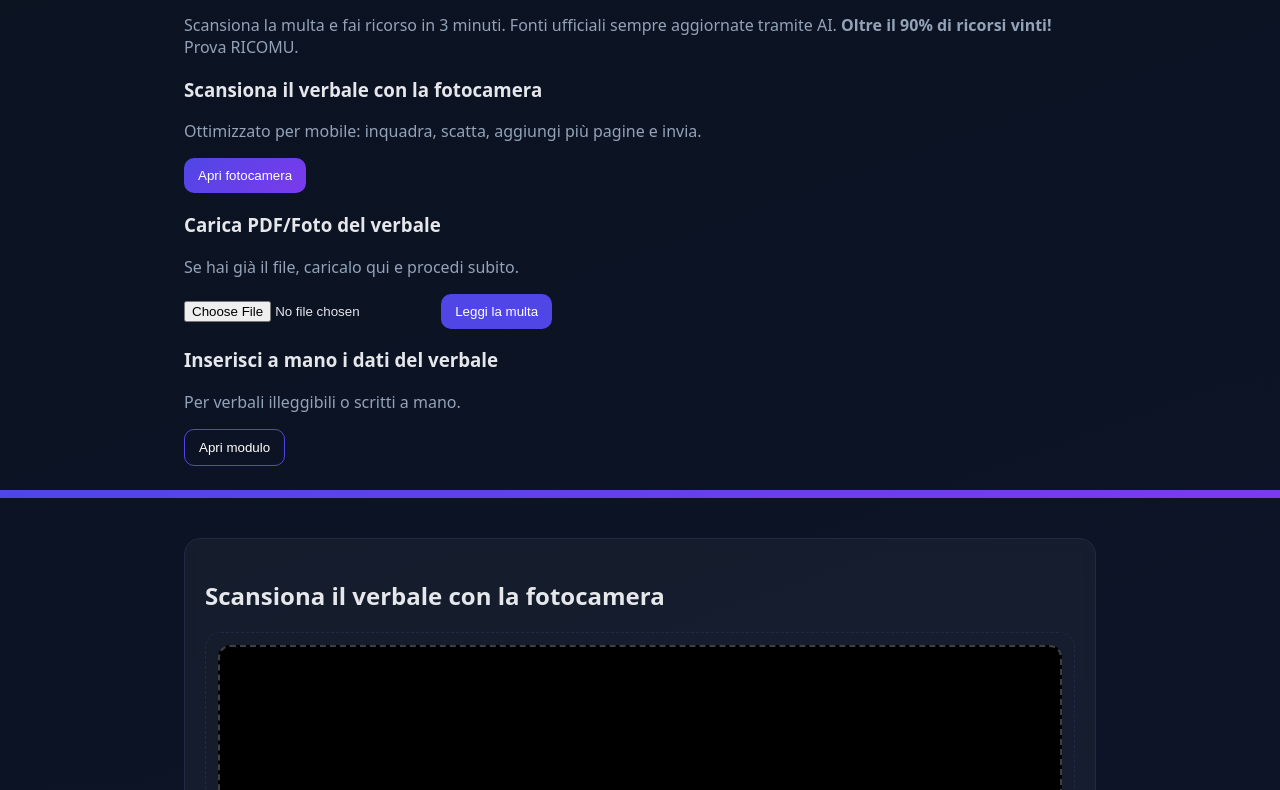
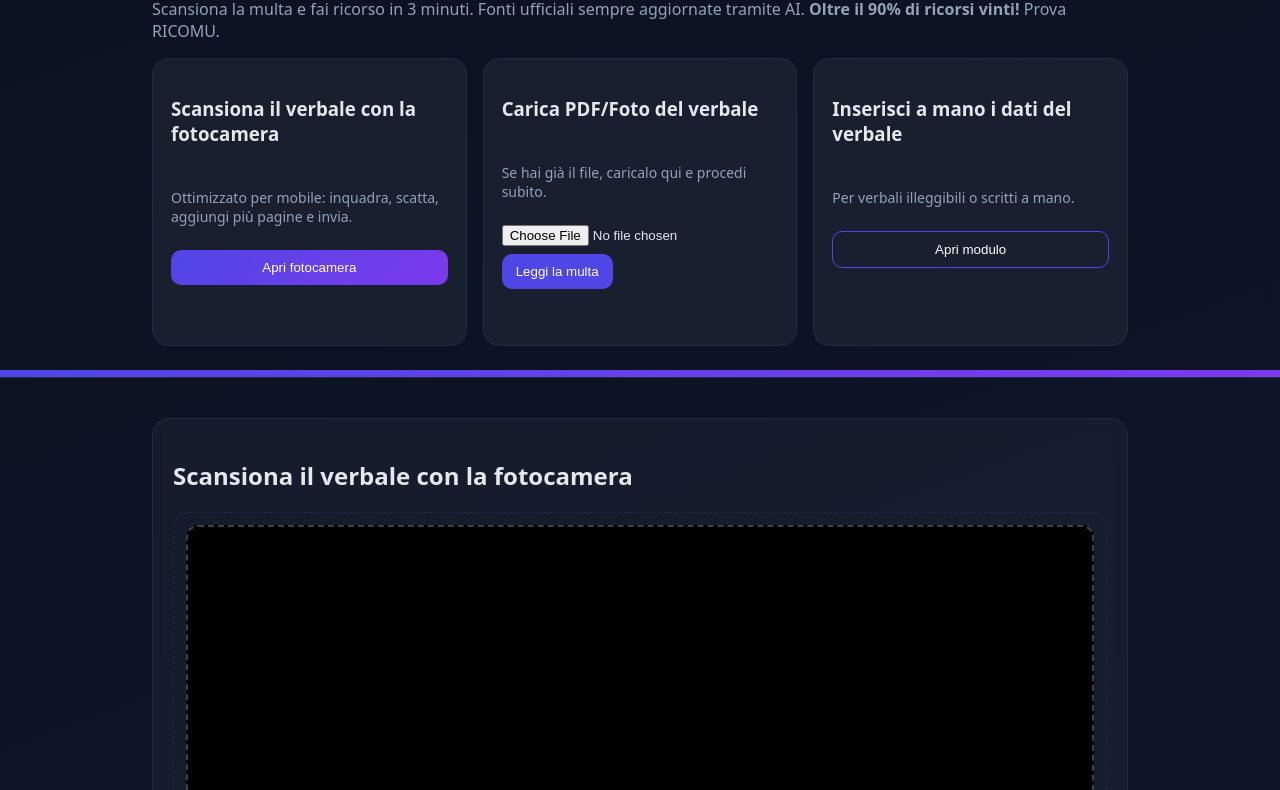
Before and after one commit to Emmand87/ricomu-app, a website: page public/index.html in a window 1280 px wide. Shown: the part 128-918 px from the top of the page. Drawn offline with Linux system fonts and the light colour scheme.

Commit message:
Update styles.css

```diff
--- a/public/styles.css
+++ b/public/styles.css
@@ -12,17 +12,19 @@
 }
 *{box-sizing:border-box}
 html,body{margin:0;padding:0;background:linear-gradient(160deg,var(--bg),var(--bg-soft));color:var(--text);font-family:system-ui,-apple-system,Segoe UI,Roboto,Arial,sans-serif}
-.container{max-width:960px;margin:0 auto;padding:24px}
+.container{max-width:1024px;margin:0 auto;padding:24px}
 .header{position:relative;overflow:hidden}
-.header-inner{padding:48px 24px 24px}
+.header-inner{padding:32px 24px 16px}
 .brand{display:flex;align-items:center;gap:12px}
 .logo{width:40px;height:40px;border-radius:12px;background:linear-gradient(135deg,var(--primary),var(--primary-2));display:grid;place-items:center;font-weight:700}
-.tagline{color:var(--muted);margin:8px 0 16px}
-.hero-wave{height:8px;background:linear-gradient(90deg,var(--primary),var(--primary-2))}
+.tagline{color:var(--muted);margin:8px 0 16px;max-width:980px}
+.hero-wave{height:8px;background:linear-gradient(90deg,var(--primary),var(--primary-2));border-bottom:1px solid var(--border)}
 .card{background:rgba(255,255,255,0.04);border:1px solid var(--border);border-radius:16px;padding:20px;margin:16px 0;backdrop-filter:blur(6px)}
 .muted{color:var(--muted)}
+.small{font-size:14px}
 .grid{display:grid;grid-template-columns:1fr 1fr;gap:12px}
 @media (max-width:720px){.grid{grid-template-columns:1fr}}
+
 .btn{display:inline-block;background:var(--primary);color:#fff;padding:10px 14px;border-radius:10px;border:0;cursor:pointer;text-decoration:none}
 .btn:hover{opacity:.95}
 .btn-ghost{background:transparent;border:1px solid var(--border)}
@@ -30,8 +32,24 @@
 .btn-primary{background:linear-gradient(135deg,var(--primary),var(--primary-2))}
 .btn-success{background:var(--success)}
 .footer{border-top:1px solid var(--border);margin-top:24px}
-.header .cta-row{display:flex;gap:12px;flex-wrap:wrap}
 
+/* HERO: 3 box prima schermata */
+.hero-grid{
+  display:grid; gap:16px;
+  grid-template-columns: repeat(3, 1fr);
+  margin:16px 0 8px;
+}
+@media (max-width:920px){ .hero-grid{ grid-template-columns:1fr; } }
+.hero-card{
+  background:rgba(255,255,255,0.05);
+  border:1px solid var(--border);
+  border-radius:16px; padding:18px;
+  display:flex; flex-direction:column; gap:10px;
+  min-height: 180px;
+}
+.upload-inline{display:flex;gap:8px;flex-wrap:wrap;align-items:center}
+
+/* CAMERA */
 .camera{position:relative;border-radius:16px;overflow:hidden;border:1px dashed var(--border);padding:12px}
 #camVideo,#camCanvas{width:100%;border-radius:12px;background:#000;aspect-ratio:3/4;object-fit:cover}
 .cam-overlay{position:absolute;inset:12px;border:2px dashed rgba(255,255,255,.25);border-radius:12px;pointer-events:none}
@@ -40,36 +58,34 @@
 .thumbs img{width:72px;height:96px;object-fit:cover;border-radius:8px;border:1px solid var(--border)}
 .upload-row{display:flex;gap:8px;align-items:center;flex-wrap:wrap}
 .hidden{display:none}
-/* ========= Loader Overlay ========= */
+
+/* MODAL (inserimento manuale) */
+.modal{position:fixed;inset:0;background:rgba(11,18,32,.75);display:grid;place-items:center;z-index:9998;backdrop-filter:blur(3px)}
+.modal.hidden{display:none}
+.modal-card{
+  background:linear-gradient(160deg,rgba(15,23,42,.96),rgba(9,14,26,.96));
+  border:1px solid var(--border); border-radius:16px; padding:20px; width:min(860px,92vw);
+  box-shadow:0 10px 30px rgba(0,0,0,.35);
+}
+.modal-head{display:flex;justify-content:space-between;align-items:center;margin-bottom:10px}
+.modal-actions{display:flex;justify-content:flex-end;margin-top:10px}
+
+/* Loader Overlay */
 .loader-overlay{
   position:fixed; inset:0; background:rgba(11,18,32,.75);
   display:grid; place-items:center; z-index:9999; backdrop-filter:blur(3px);
 }
 .loader-overlay.hidden{ display:none; }
-
 .loader-card{
   background:linear-gradient(160deg,rgba(15,23,42,.9),rgba(9,14,26,.9));
   border:1px solid var(--border); border-radius:16px; padding:24px 28px; text-align:center;
-  box-shadow:0 10px 30px rgba(0,0,0,.35);
-  width:min(420px,92vw);
+  box-shadow:0 10px 30px rgba(0,0,0,.35); width:min(420px,92vw);
 }
-
 .loader-title{ font-weight:700; margin:12px 0 6px; }
 .loader-sub{ color:var(--muted); margin:0; line-height:1.4; }
-
-/* Spinner “ring” */
 .spinner-ring{
   width:64px; height:64px; border-radius:50%;
-  border:6px solid rgba(255,255,255,.15);
-  border-top-color: var(--primary);
-  animation: spin 1s linear infinite;
-  margin:0 auto;
+  border:6px solid rgba(255,255,255,.15); border-top-color: var(--primary);
+  animation: spin 1s linear infinite; margin:0 auto;
 }
 @keyframes spin{ to{ transform: rotate(360deg); } }
-
-/* (Extra) Effetto entrata card */
-@keyframes popIn{
-  from{ transform:scale(.96); opacity:0; }
-  to{ transform:scale(1); opacity:1; }
-}
-.loader-card{ animation: popIn .2s ease-out; }
```
